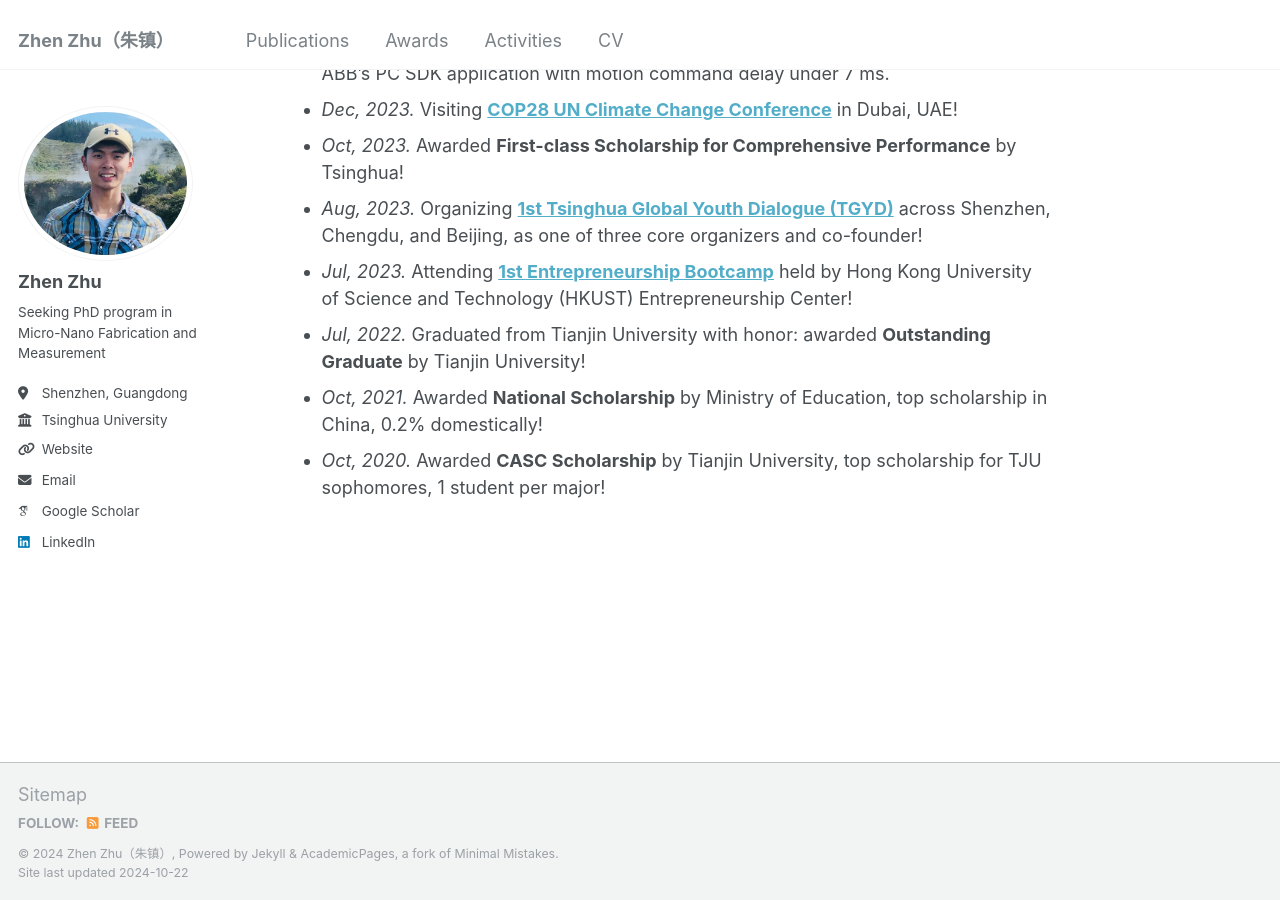
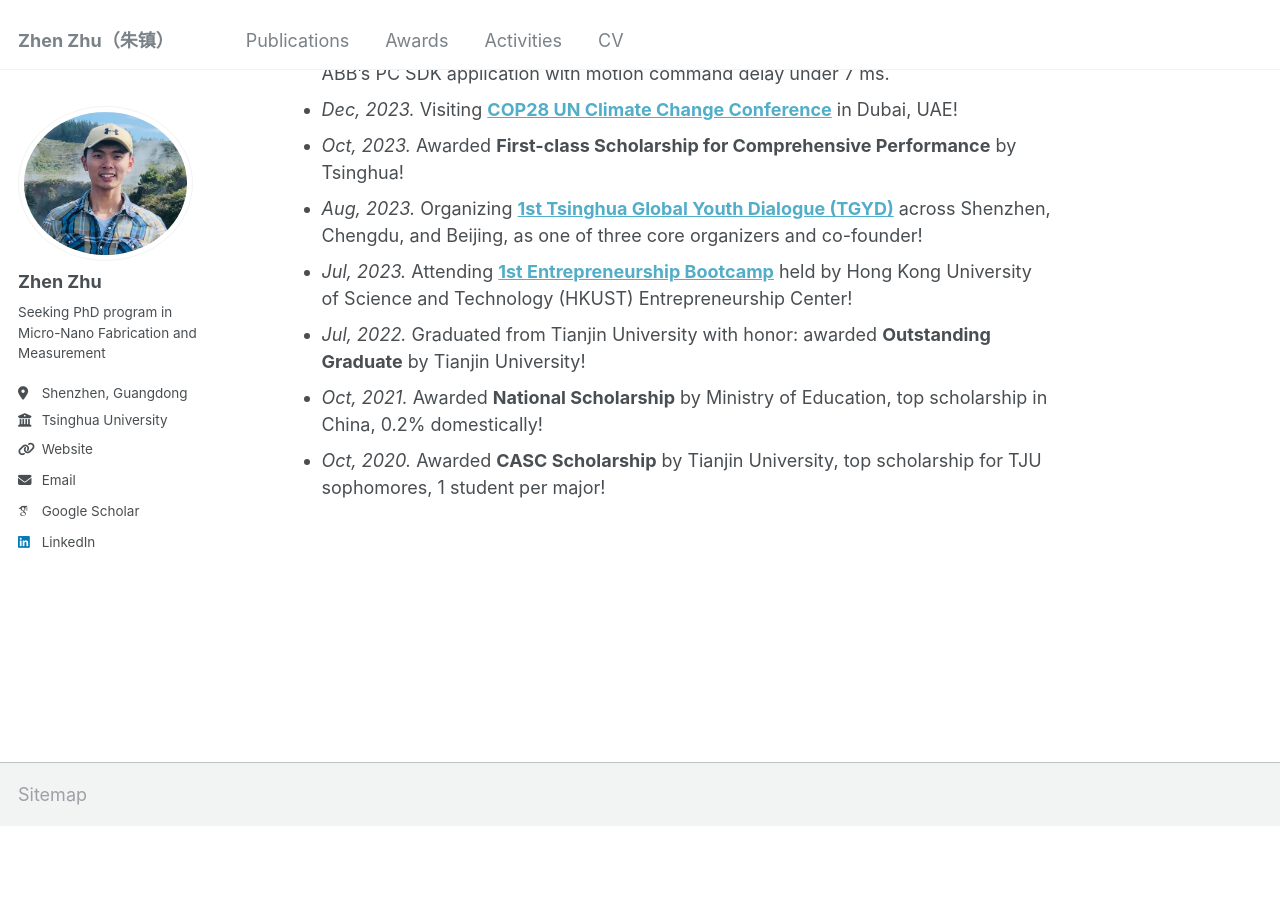
Before and after one commit to zhenzhuzz/zhenzhuzz.github.io, a Jekyll site: the page built from _pages/about.md, in a window 1280 px wide and 900 px high, scrolled down 975 px. Built offline with Jekyll 4.4.1, drawn with Linux system fonts in a browser that asks for light colours; some web fonts are replaced; after the commit the page ends 1801 px from its top, so only the background shows below that.

```diff
--- a/_includes/footer.html
+++ b/_includes/footer.html
@@ -1,4 +1,4 @@
-{% include base_path %}
+<!-- {% include base_path %}
 
 {% if site.author.github or site.author.bitbucket or site.atom_feed.hide != true %}
 <div class="page__footer-follow">
@@ -22,4 +22,6 @@
 <div class="page__footer-copyright">
   &copy; {{ site.time | date: '%Y' }} {{ site.name | default: site.title }}, {{ site.data.ui-text[site.locale].powered_by | default: "Powered by" }} <a href="http://jekyllrb.com" rel="nofollow">Jekyll</a> &amp; <a href="https://github.com/academicpages/academicpages.github.io">AcademicPages</a>, a fork of <a href="https://mademistakes.com/work/minimal-mistakes-jekyll-theme/" rel="nofollow">Minimal Mistakes</a>.<br />
   Site last updated {{ "now" | date: '%Y-%m-%d' %}}
-</div>
+</div> -->
+
+<!-- 被我注释了 -->
```
